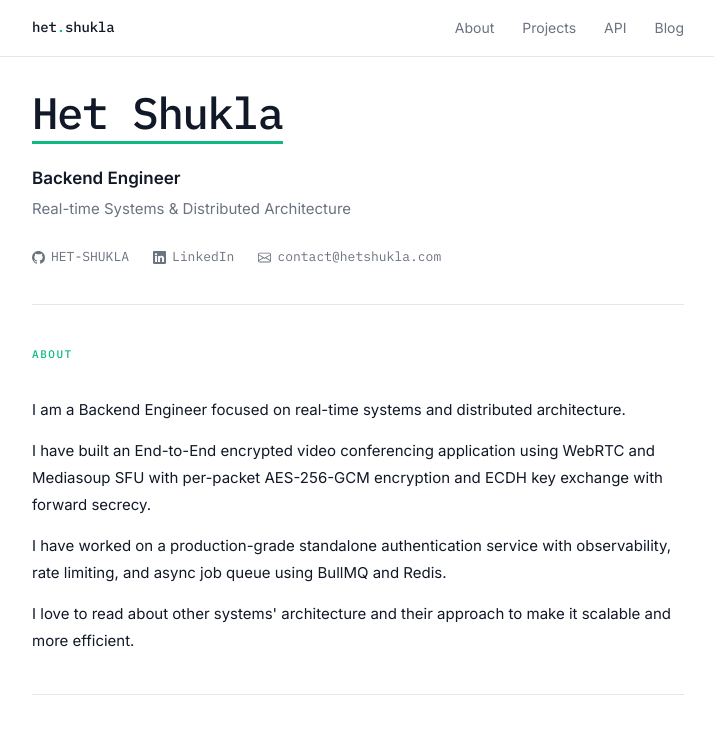
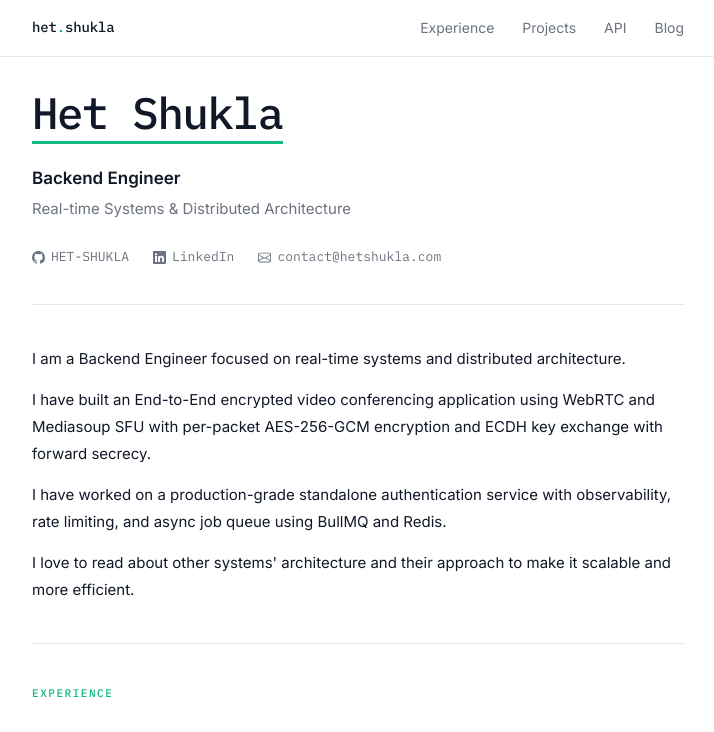
Before and after one commit to HET-SHUKLA/portfolio, a plain HTML site: page index.html in a window 1280 px wide. Shown: the top 732 px of the page, without its empty margins (282-996 px from the left). Drawn offline with Linux system fonts and the light colour scheme; no server answers.

Commit message:
update: remove about section from navbar

```diff
--- a/index.html
+++ b/index.html
@@ -48,7 +48,7 @@
         <div class="nav-inner">
             <a href="/" class="nav-logo">het<span class="nav-logo-dot">.</span>shukla</a>
             <ul class="nav-links">
-                <li><a href="#about">About</a></li>
+                <li><a href="#experience">Experience</a></li>
                 <li><a href="#projects">Projects</a></li>
                 <li><a href="#api">API</a></li>
                 <li><a href="/blog.html">Blog</a></li>
@@ -93,7 +93,6 @@
         </section>
 
         <section id="about">
-            <p class="section-label">About</p>
             <div class="about-text">
                 <p data-api="about.p1">I am a Backend Engineer focused on real-time systems and distributed
                     architecture.</p>
```
